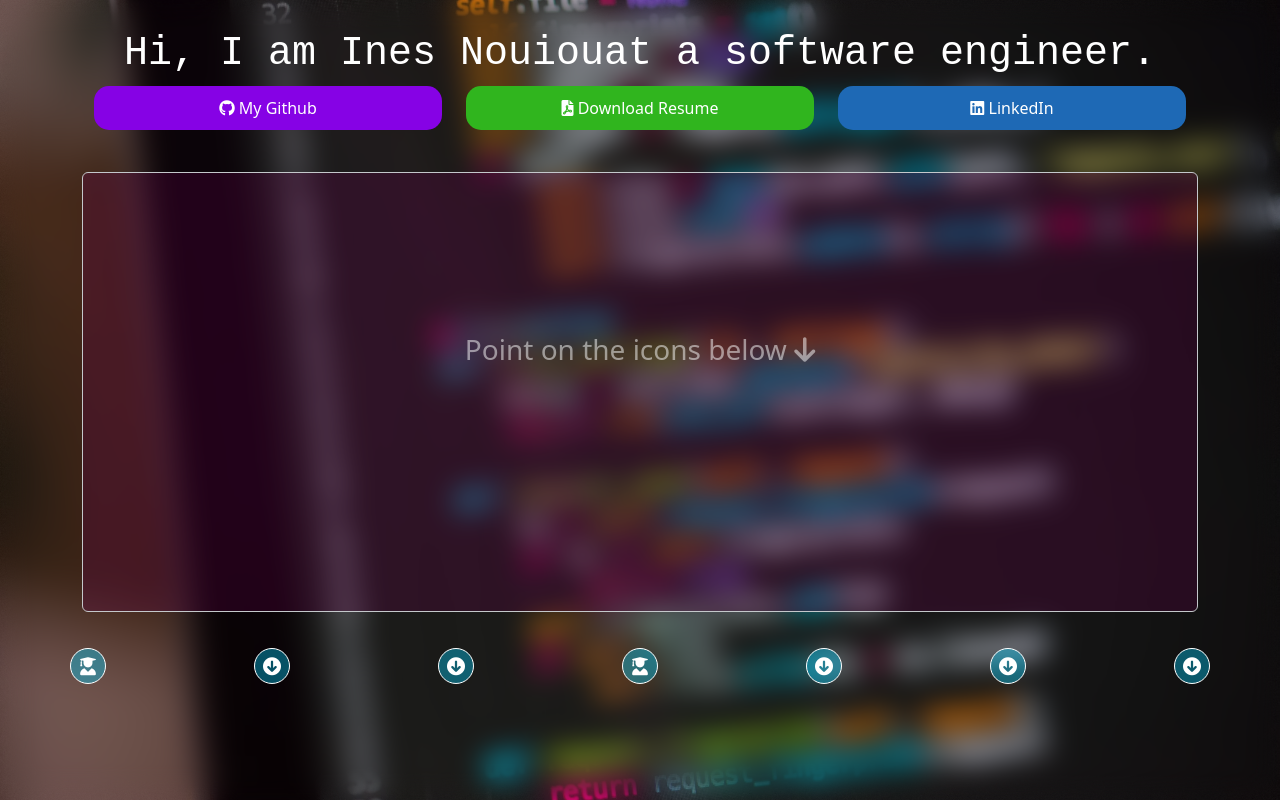
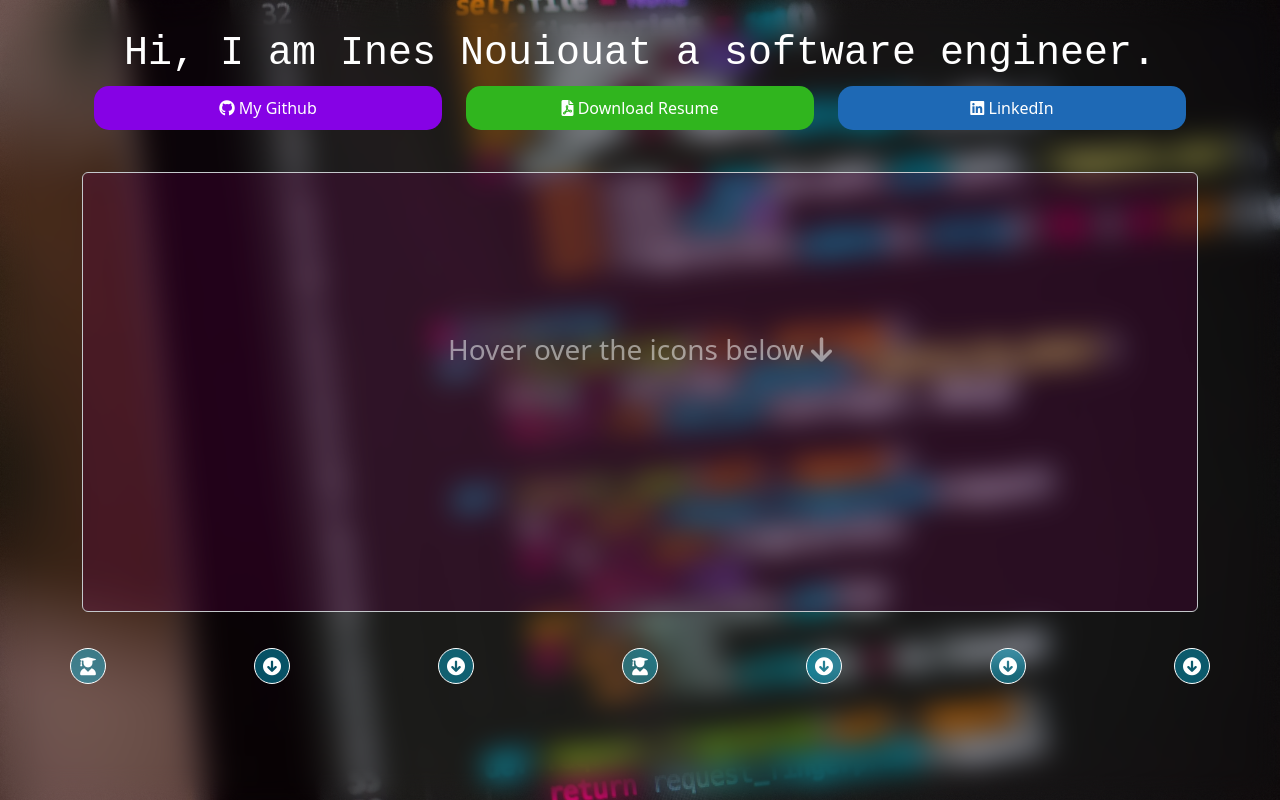
Before and after one commit to InesNouiouat13/website, a plain HTML site: page index.html in a window 1280 px wide. Drawn offline with nearby package versions, Linux system fonts and the light colour scheme.

Commit message:
Add files via upload

```diff
--- a/index.html
+++ b/index.html
@@ -49,7 +49,7 @@
   <section class="container div-content-container text-center">
     <div class="alert alert-secondary div-content" id="content_div">
       <br><br><br><br><br><br>
-      <h3 style="opacity:0.5;">Point on the icons below <i class="fa-solid fa-arrow-down"></i></h3>
+      <h3 style="opacity:0.5;">Hover over the icons below <i class="fa-solid fa-arrow-down"></i></h3>
     </div>
   </section>
 
```
